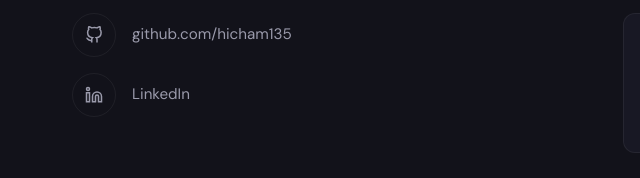
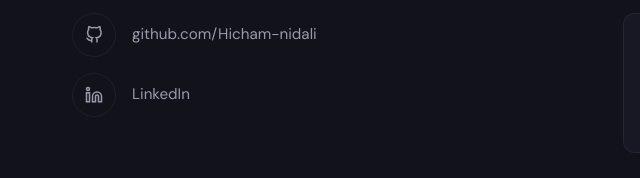
Before and after one commit to Hicham-nidali/portfolio, a plain HTML site: page index.html in a window 1280 px wide. Shown: the part 3446-3624 px from the top of the page, 0-640 px from the left. Drawn offline with nearby package versions, Linux system fonts and the light colour scheme; a web font is replaced by a local one.

Commit message:
index.html

```diff
--- a/index.html
+++ b/index.html
@@ -269,7 +269,7 @@ img{max-width:100%;display:block}
 <p>Vous avez un projet en tete ou une question ? N'hesitez pas a me contacter.</p>
 <div class="cls">
 <a href="mailto:hichamnidali62@gmail.com" class="cli"><div class="ic"><svg viewBox="0 0 24 24" fill="none" stroke="currentColor" stroke-width="2"><path d="M4 4h16c1.1 0 2 .9 2 2v12c0 1.1-.9 2-2 2H4c-1.1 0-2-.9-2-2V6c0-1.1.9-2 2-2z"/><polyline points="22,6 12,13 2,6"/></svg></div>hichamnidali62@gmail.com</a>
-<a href="https://github.com/Hicham-nidali" target="_blank" class="cli"><div class="ic"><svg viewBox="0 0 24 24" fill="none" stroke="currentColor" stroke-width="2"><path d="M9 19c-5 1.5-5-2.5-7-3m14 6v-3.87a3.37 3.37 0 0 0-.94-2.61c3.14-.35 6.44-1.54 6.44-7A5.44 5.44 0 0 0 20 4.77 5.07 5.07 0 0 0 19.91 1S18.73.65 16 2.48a13.38 13.38 0 0 0-7 0C6.27.65 5.09 1 5.09 1A5.07 5.07 0 0 0 5 4.77a5.44 5.44 0 0 0-1.5 3.78c0 5.42 3.3 6.61 6.44 7A3.37 3.37 0 0 0 9 18.13V22"/></svg></div>github.com/hicham135</a>
+<a href="https://github.com/Hicham-nidali" target="_blank" class="cli"><div class="ic"><svg viewBox="0 0 24 24" fill="none" stroke="currentColor" stroke-width="2"><path d="M9 19c-5 1.5-5-2.5-7-3m14 6v-3.87a3.37 3.37 0 0 0-.94-2.61c3.14-.35 6.44-1.54 6.44-7A5.44 5.44 0 0 0 20 4.77 5.07 5.07 0 0 0 19.91 1S18.73.65 16 2.48a13.38 13.38 0 0 0-7 0C6.27.65 5.09 1 5.09 1A5.07 5.07 0 0 0 5 4.77a5.44 5.44 0 0 0-1.5 3.78c0 5.42 3.3 6.61 6.44 7A3.37 3.37 0 0 0 9 18.13V22"/></svg></div>github.com/Hicham-nidali</a>
 <a href="https://linkedin.com/" target="_blank" class="cli"><div class="ic"><svg viewBox="0 0 24 24" fill="none" stroke="currentColor" stroke-width="2"><path d="M16 8a6 6 0 0 1 6 6v7h-4v-7a2 2 0 0 0-2-2 2 2 0 0 0-2 2v7h-4v-7a6 6 0 0 1 6-6z"/><rect x="2" y="9" width="4" height="12"/><circle cx="4" cy="4" r="2"/></svg></div>LinkedIn</a>
 </div></div>
 <div class="rv"><div class="cf" id="cf">
```
